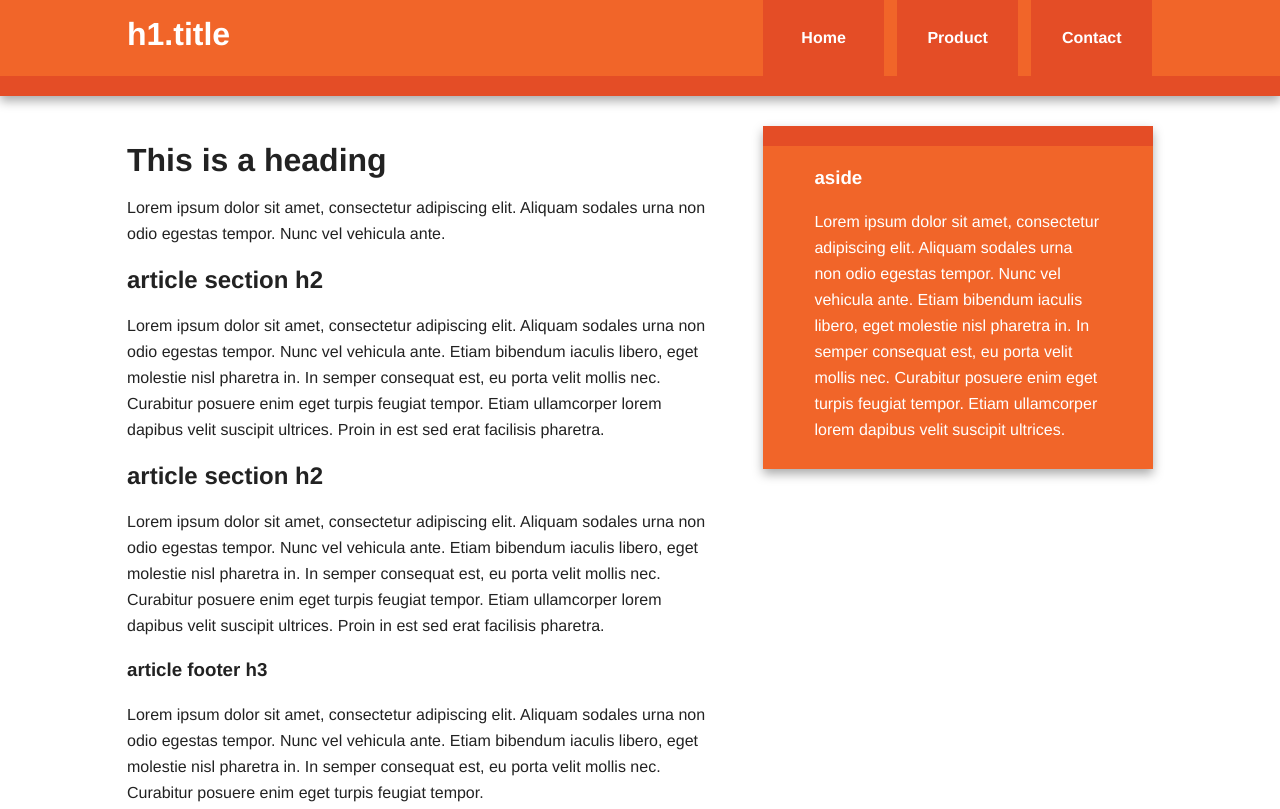
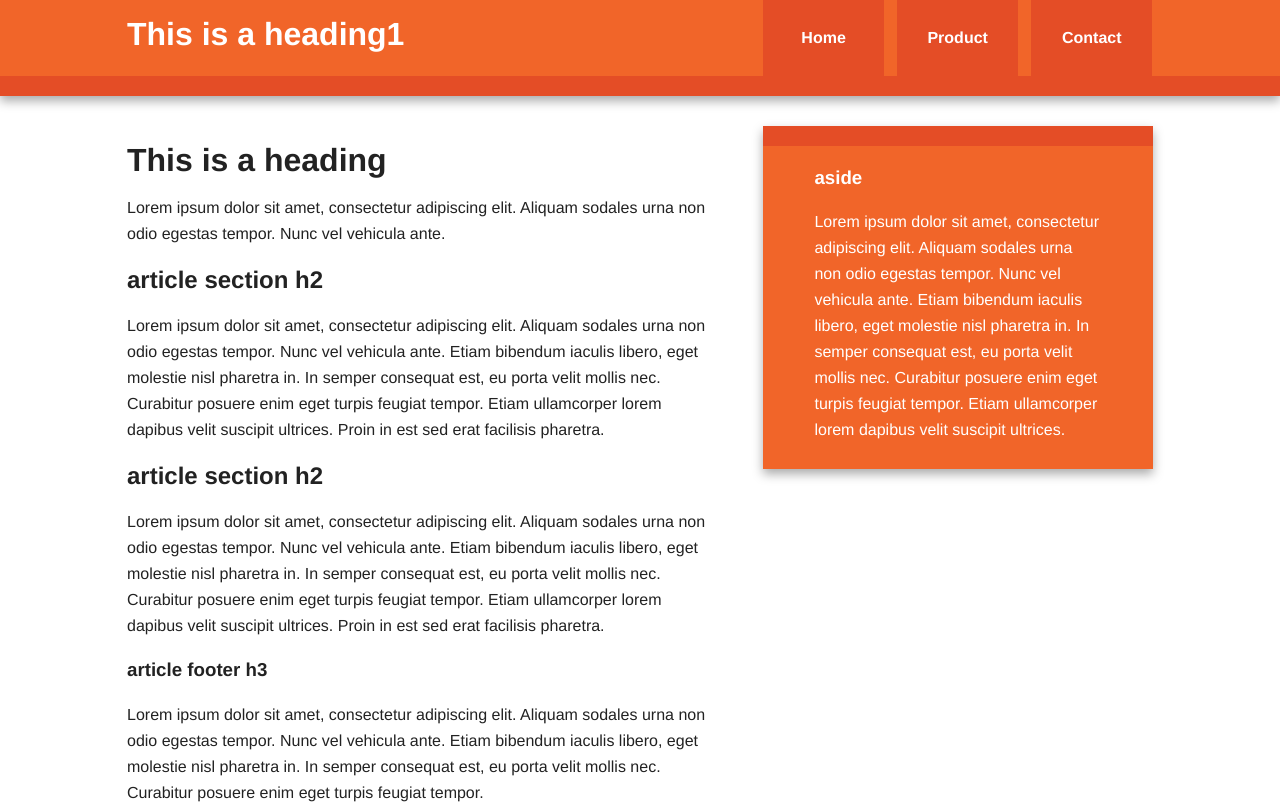
Before and after one commit to muratkilic1978/web-project, a plain HTML site: page index.html in a window 1280 px wide. Shown: the top 809 px of the page. Drawn offline with nearby package versions, Linux system fonts and the light colour scheme.

Commit message:
changes added

```diff
--- a/index.html
+++ b/index.html
@@ -23,7 +23,7 @@
 
         <div class="header-container">
             <header class="wrapper clearfix">
-                <h1 class="title">h1.title</h1>
+                <h1 class="title">This is a heading1</h1>
                 <nav>
                     <ul>
                         <li><a href="#">Home</a></li>
```
